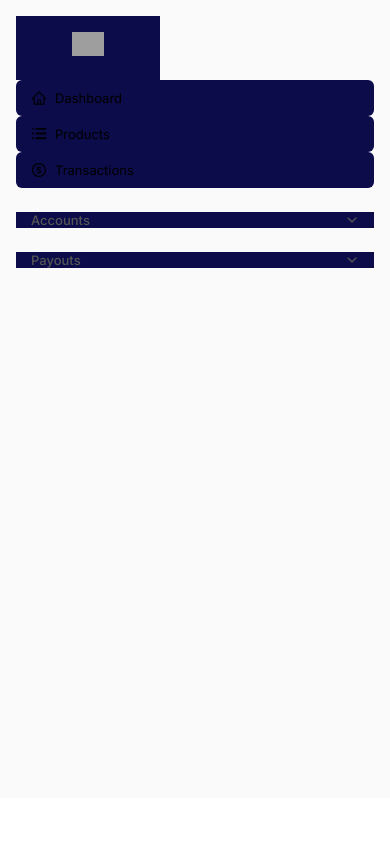
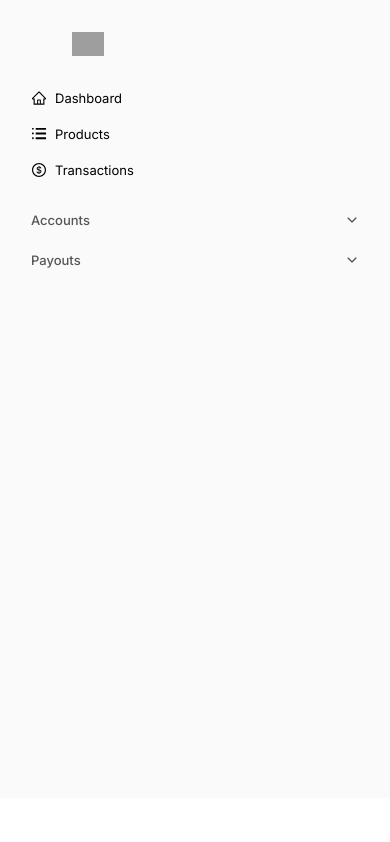
Before and after one commit to asamoah953/africheckout, a React (Vite) app: page / in a window 390 px wide. Shown: the top 842 px of the page. Built offline with nearby package versions, Linux system fonts and the light colour scheme; grey boxes are pictures that could not be loaded.

Commit message:
done with modifying the interface

```diff
--- a/CSS/dashboard.css
+++ b/CSS/dashboard.css
@@ -225,23 +225,46 @@
   .logo-wrapper {
     height: 4rem;
     width: 9rem;
+    background-color: #FAFAFA;
   }
+
+  .sidebar-logo{
+     background-color: #FAFAFA;
+  }
+
 
   .section-header {
     width: 100%;
     padding: 0 15px;
+    background-color: #FAFAFA;
   }
 
   .nav-item {
     padding: 10px 15px;
     gap: 8px;
+    background-color: #FAFAFA;
+
   }
 
   .nav-text {
     font-size: 13px;
+    color: black;
+    background-color: #FAFAFA;
   }
 
   .vanish {
     transform: translateX(-100%);
   }
+
+  .nav-icon{
+    background-color: #FAFAFA;
+  }
+
+  .accountandpauout{
+    background-color: #FAFAFA;
+  }
+
+  .toggle-icon{
+     background-color: #FAFAFA;
+  }
 }
--- a/CSS/home.css
+++ b/CSS/home.css
@@ -117,8 +117,8 @@
   font-size: 2.5rem;
   font-weight: 700;
   margin-bottom: 2rem;
-  color: #ffffff;
   text-shadow: 0 0 15px rgba(80, 97, 255, 0.4);
+  background-color:  rgb(11, 12, 73);;
 }
 
 /* Grid layout for info cards */
@@ -225,7 +225,7 @@
 @media (max-width: 480px) {
 
   *{
-    background-color: rgb(11, 12, 73);;
+    background-color: rgb(11, 12, 73);
   }
   .dashboard-home {
     padding: 1rem;
--- a/CSS/newPayoutAccount.css
+++ b/CSS/newPayoutAccount.css
@@ -6,6 +6,7 @@
 
 .newPayoutAccount-header {
   margin-bottom: 1.5rem;
+  color: white;
 }
 
 .payout-breadcrumb {
@@ -31,6 +32,8 @@
   margin-bottom: 0.5rem;
   font-weight: 600;
   font-size: 0.95rem;
+  /* color: white; */
+  color: black;
 }
 
 .required {
@@ -45,6 +48,9 @@
   width: 100%;
   max-width: 100%;
   box-sizing: border-box;
+  border: 1px solid #ccc;
+  border-radius: 6px;
+  color: black;
 }
 
 .button-group {
--- a/CSS/payout.css
+++ b/CSS/payout.css
@@ -215,7 +215,7 @@
     width: 90%;
     padding: 0.75rem;
     font-size: .7rem;
-    margin-left: 3.5rem;
+    margin-left: 3.4rem;
   }
 
   .payout-list {
--- a/CSS/payoutRequest.css
+++ b/CSS/payoutRequest.css
@@ -20,12 +20,13 @@
   align-items: center;
   gap: 1rem;
   flex-wrap: wrap;
+
 }
 
 .p-button h2 {
   margin: 0;
   font-size: 1.8rem;
-  color: black;
+  color: white;
 }
 
 .button {
@@ -38,6 +39,7 @@
   cursor: pointer;
   transition: background-color 0.3s ease;
   min-width: 9rem;
+  margin-right: 1.5rem;
 }
 
 .button:hover {
@@ -69,7 +71,7 @@
 
 
 .request {
-  margin-top: 4x;
+  margin-top: 4px;
   font-size: 2.2rem;
 }
 
@@ -131,6 +133,7 @@
 .popup-label {
   font-weight: 600;
   font-size: 1rem;
+  color: #000;
 }
 
 .required {
@@ -208,6 +211,7 @@
   .popup-header h3 {
     font-size: 2rem;
   }
+
 }
 
 @media (min-width: 769px) and (max-width: 1024px) {
@@ -237,6 +241,7 @@
     padding: 2.5rem 3rem;
   }
 
+
   .popup-header h3 {
     font-size: 2rem;
   }
@@ -260,7 +265,18 @@
   .button {
     font-size: .7rem;
   }
+
+
+
+  .no-pay {
+    background-color: white;
+  }
+  .no-p {
+    background-color: white;
+  }
 }
+
+
 
 
 @media (min-width: 481px) and (max-width: 768px) {
--- a/CSS/usermenu.css
+++ b/CSS/usermenu.css
@@ -34,6 +34,7 @@
     font-size: 21px;
     position: relative;
     margin-right: 1rem;
+    background-color: #ffffff;
 
 }
 
@@ -41,4 +42,11 @@
     font-size: 21px;
     position: relative;
     margin-right: 1rem;
+        background-color: #ffffff;
+
 }
+
+.p-link {
+    color: black;
+    background-color: #ffffff;
+}
--- a/src/components/dashboard.jsx
+++ b/src/components/dashboard.jsx
@@ -15,17 +15,6 @@ function DashBoard({ dashBoard, setDashBoard }) {
 
   const [account, setAccount] = useState(true);
   const [payout, setPayout] = useState(true)
-
-
-
-
-
-
-
-
-
-
-
 
   return (
     <div className={!dashBoard ? 'dashboard-wrapper vanish' : 'dashboard-wrapper'}>
@@ -65,7 +54,7 @@ function DashBoard({ dashBoard, setDashBoard }) {
 
         {dashBoard && (
           <div className="section-header">
-            <span>Accounts</span>
+            <span className="accountandpauout">Accounts</span>
             {account ? (
               <IoIosArrowDown className="toggle-icon" onClick={() => setAccount(prev => !prev)} />
             ) : (
@@ -94,7 +83,7 @@ function DashBoard({ dashBoard, setDashBoard }) {
 
         {dashBoard && (
           <div className="section-header">
-            <span>Payouts</span>
+            <span className="accountandpauout">Payouts</span>
             {payout ? (
               <IoIosArrowDown className="toggle-icon" onClick={() => setPayout(prev => !prev)} />
             ) : (
--- a/src/pages/Home.jsx
+++ b/src/pages/Home.jsx
@@ -8,7 +8,7 @@ function Home({ moneyInfo }) {
     return (
         <>
             <div className="dashboard-home" >
-                <h3 className='dashboardText' >Dashboard</h3>
+                <h3 className='dashboardText' style={{color:'white'}} >Dashboard</h3>
 
                 <div className="dashboard-div">
                     {
--- a/src/pages/payoutRequest.jsx
+++ b/src/pages/payoutRequest.jsx
@@ -48,7 +48,7 @@ function PayoutRequest({ showPopup, setShowPopup }) {
             </div>
 
             <div className="production-list">
-                <BiX />
+                <BiX  className="no-p"/>
                 <h3 className="no-pay">No Payout Account</h3>
             </div>
 
```
